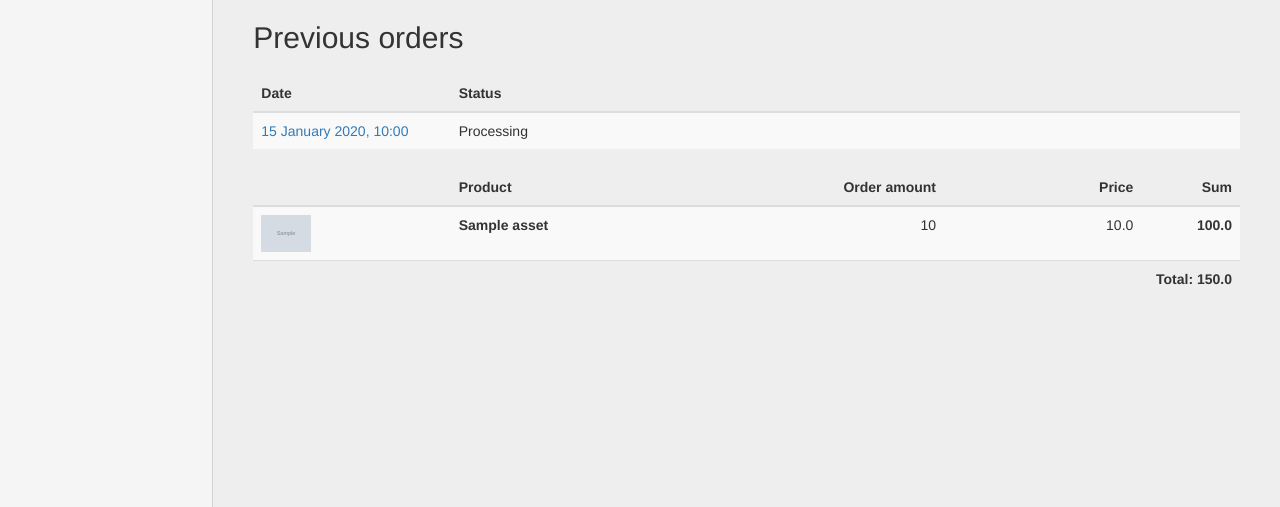
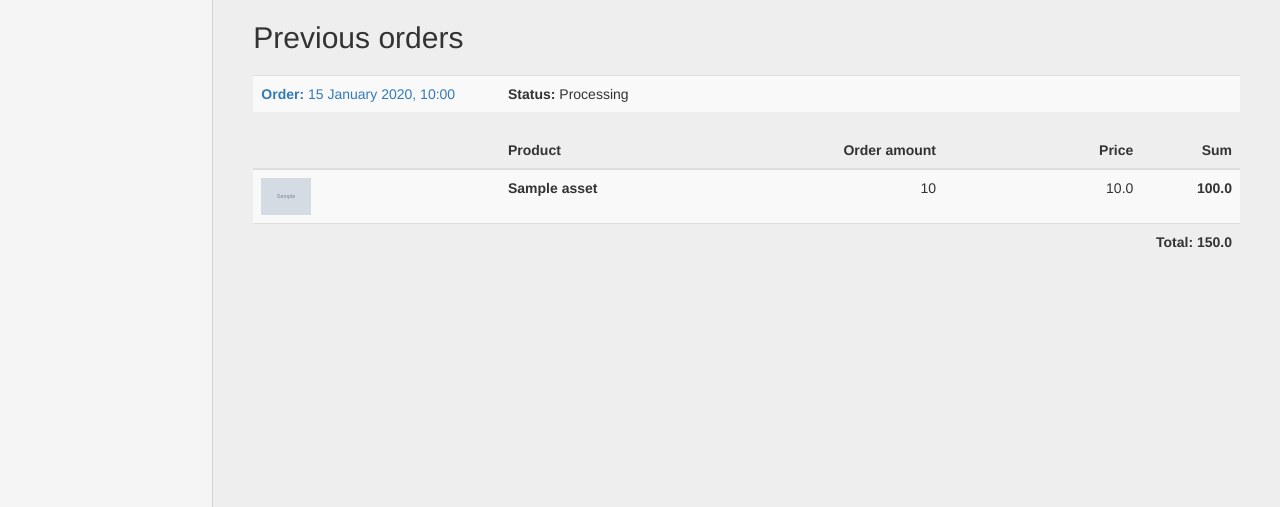
Before and after one commit to mjolnir92/little-webshop, a Flask app: page /basket/1/1 in a window 1280 px wide. Shown: the part 293-800 px from the top of the page. Run offline with Flask 2, Linux system fonts and the light colour scheme; the visitor is signed in with stand-in values (Sample User, id 1); tables that the repository leaves empty hold one stand-in row (values such as "Sample post"); grey boxes marked "Sample" are stand-in pictures; data that the repository does not hold is empty; some libraries are stand-ins or nearby versions.

Commit message:
Slightly better layout

```diff
--- a/webshop/templates/basket.html
+++ b/webshop/templates/basket.html
@@ -132,22 +132,15 @@
     <h2 class="sub-header">Previous orders</h2>
     {% for previous_basket in previous_baskets %}
     <table class="table table-striped basket">
-        <thead>
-        <tr>
-            <th width="15%">Date</th>
-            <th>Status</th>
-        </tr>
-        </thead>
-
         <tbody>
 
         <tr>
-            <td width="20%">
+            <td width="25%">
                 {% set dt = previous_basket.date_time%}
-                <a href="{{ url_for('.display_basket', user_id=current_user.user_id, selected_prev_basket_id=previous_basket.id) }}">{{ dt.strftime("%d %B %Y, %H:%M") }}</a>
+                <a href="{{ url_for('.display_basket', user_id=current_user.user_id, selected_prev_basket_id=previous_basket.id) }}"><b>Order:</b> {{ dt.strftime("%d %B %Y, %H:%M") }}</a>
             </td>
             <td>
-                {{previous_basket.status_name}}
+                <b>Status:</b> {{previous_basket.status_name}}
             </td>
         </tr>
         {% if previous_basket.id|int == selected_prev_basket_id|int %}
@@ -172,7 +165,7 @@
             {% set asset_id = asset['idAsset'] %}
             {% set asset_image = asset['imagePath'] %}
             <tr>
-                <td width="20%">
+                <td width="25%">
                     <a href="{{asset_image}}">
                         <img border="0"
                              alt="{{asset_name}}"
```
